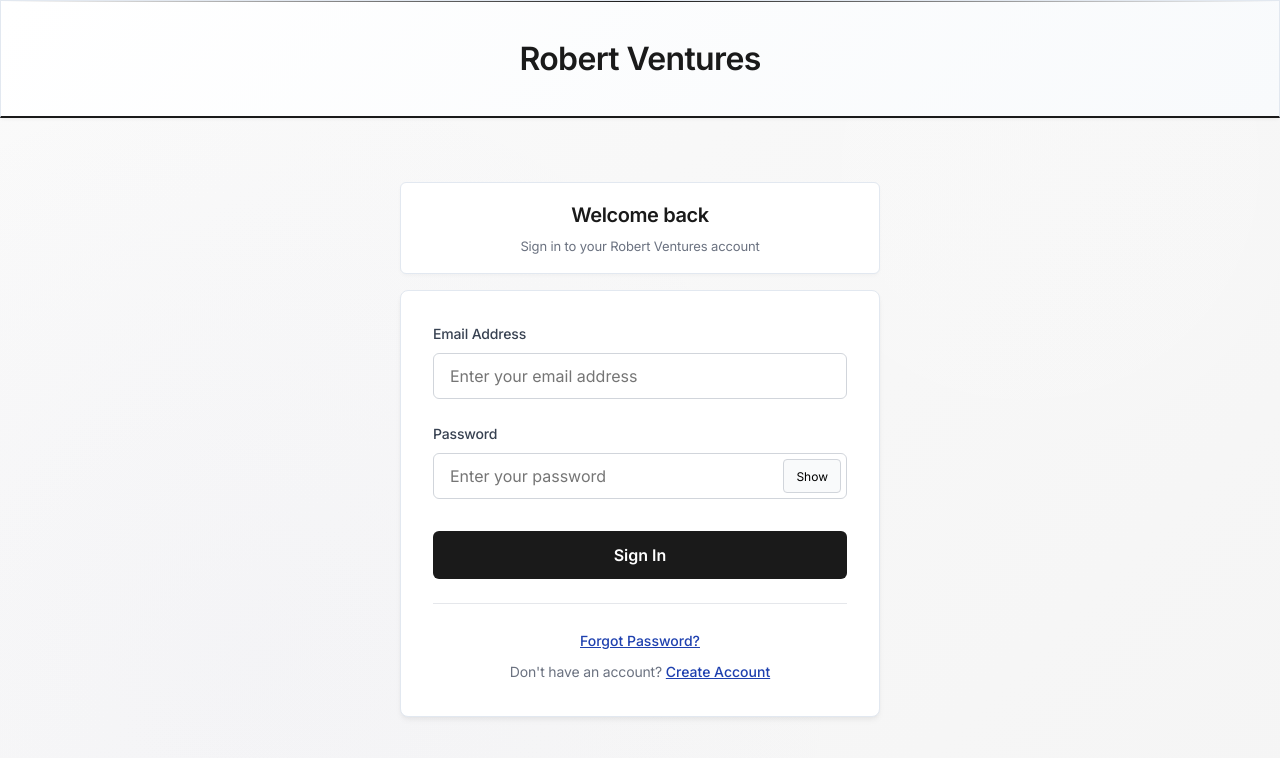
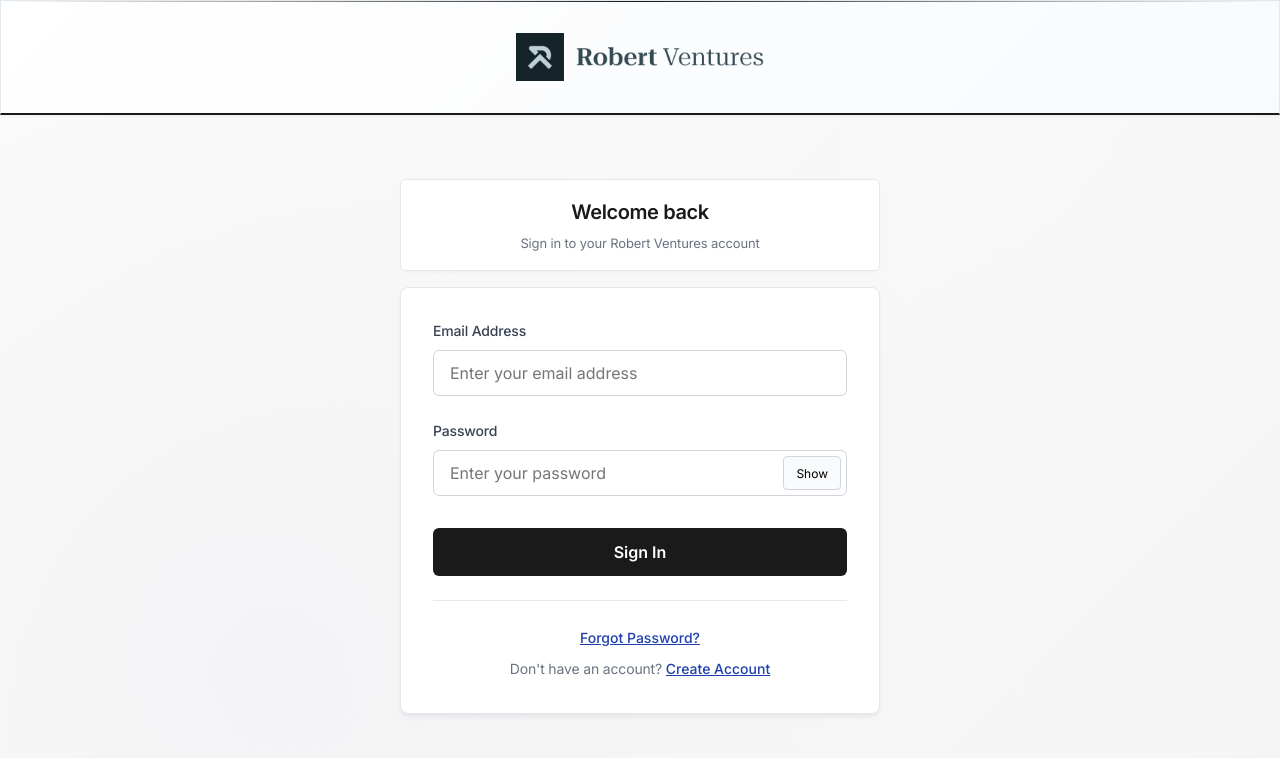
Before and after one commit to robertventures/investor-desk-frontend, a Next.js app: page /sign-in in a window 1280 px wide. Shown: the top 758 px of the page. Built offline with nearby package versions, Linux system fonts and the light colour scheme; no server answers.

Commit message:
Replace logo text with Image component in AdminHeader and Header for improved visual consistency. Update CSS styles for logo images to ensure proper sizing and alignment across components.

```diff
--- a/app/components/AdminHeader.module.css
+++ b/app/components/AdminHeader.module.css
@@ -31,6 +31,12 @@
   font-weight: 700;
   color: var(--color-brand);
   letter-spacing: 0.05em;
+}
+
+.logoImage {
+  height: 40px;
+  width: auto;
+  object-fit: contain;
 }
 
 .nav {
--- a/app/components/Header.js
+++ b/app/components/Header.js
@@ -1,6 +1,7 @@
 'use client'
 
 import Link from 'next/link'
+import Image from 'next/image'
 import styles from './Header.module.css'
 
 export default function Header({ showBackButton = false, backLink = '/dashboard', backText = 'Dashboard' }) {
@@ -15,7 +16,16 @@ export default function Header({ showBackButton = false, backLink = '/dashboard'
             <span>{backText}</span>
           </Link>
         )}
-        <h1 className={styles.logo}>Robert Ventures</h1>
+        <div className={styles.logo}>
+          <Image
+            src="/images/logo.png"
+            alt="Robert Ventures"
+            width={192}
+            height={48}
+            className={styles.logoImage}
+            priority
+          />
+        </div>
       </div>
     </header>
   )
--- a/app/components/Header.module.css
+++ b/app/components/Header.module.css
@@ -54,18 +54,21 @@
 }
 
 .logo {
-  font-size: 32px;
-  font-weight: 600;
-  color: #1a1a1a;
-  text-align: center;
-  letter-spacing: -0.02em;
+  display: flex;
+  justify-content: center;
+  align-items: center;
   margin: 0;
-  font-family: 'Inter', sans-serif;
+}
+
+.logoImage {
+  height: 48px;
+  width: auto;
+  object-fit: contain;
 }
 
 @media (max-width: 768px) {
-  .logo {
-    font-size: 28px;
+  .logoImage {
+    height: 40px;
   }
 
   .header {
```
Also changed, not shown: app/components/AdminHeader.js (+9 -1 lines).
